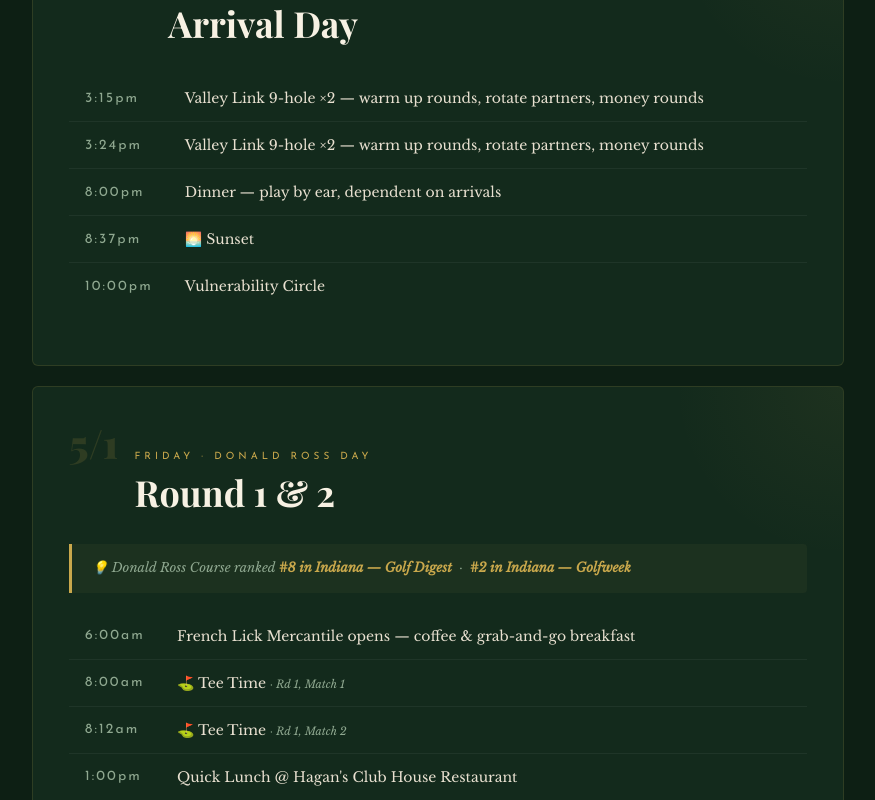
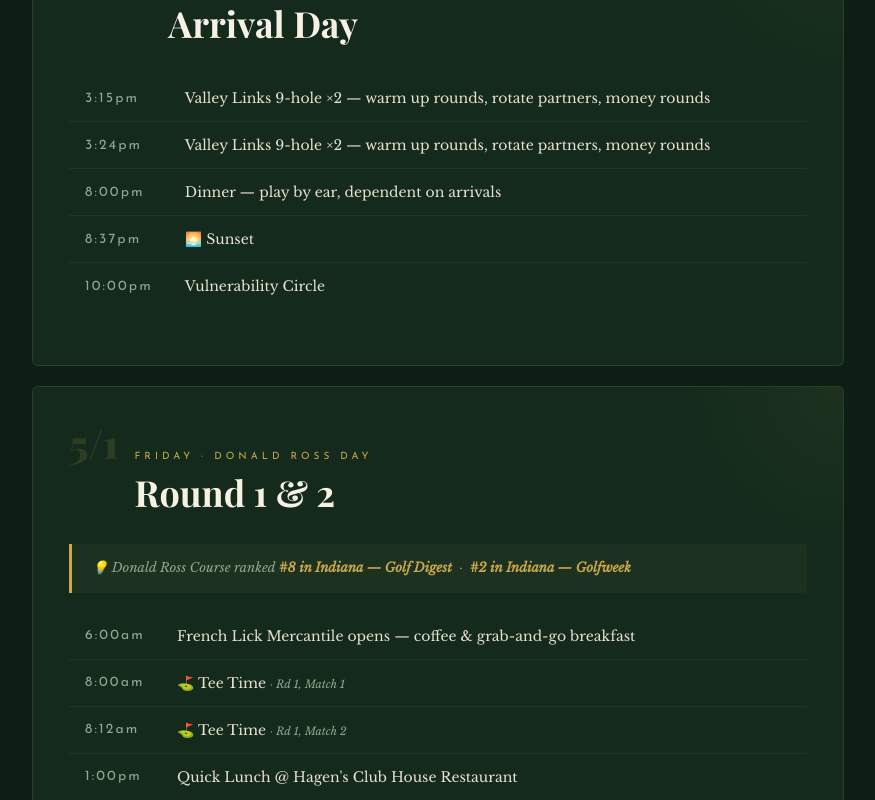
Before and after one commit to trvsbowden-wq/2026-Clasico, a plain HTML site: page index.html in a window 1280 px wide. Shown: the part 1280-2080 px from the top of the page, without its empty margins (202-1077 px from the left). Drawn offline with nearby package versions, Linux system fonts and the light colour scheme; a web font is replaced by a local one.

Commit message:
Update index.html

```diff
--- a/index.html
+++ b/index.html
@@ -581,8 +581,8 @@
       </div>
       <table class="match-table">
         <tbody>
-          <tr><td class="match-num" style="width:90px;">3:15pm</td><td>Valley Link 9-hole ×2 — warm up rounds, rotate partners, money rounds</td></tr>
-          <tr><td class="match-num">3:24pm</td><td>Valley Link 9-hole ×2 — warm up rounds, rotate partners, money rounds</td></tr>
+          <tr><td class="match-num" style="width:90px;">3:15pm</td><td>Valley Links 9-hole ×2 — warm up rounds, rotate partners, money rounds</td></tr>
+          <tr><td class="match-num">3:24pm</td><td>Valley Links 9-hole ×2 — warm up rounds, rotate partners, money rounds</td></tr>
           <tr><td class="match-num">8:00pm</td><td>Dinner — play by ear, dependent on arrivals</td></tr>
           <tr><td class="match-num">8:37pm</td><td>🌅 Sunset</td></tr>
           <tr><td class="match-num">10:00pm</td><td>Vulnerability Circle</td></tr>
@@ -605,7 +605,7 @@
           <tr><td class="match-num" style="width:90px;">6:00am</td><td>French Lick Mercantile opens — coffee &amp; grab-and-go breakfast</td></tr>
           <tr><td class="match-num">8:00am</td><td>⛳ Tee Time <span style="color:var(--text-muted);font-size:11px;font-style:italic;">· Rd 1, Match 1</span></td></tr>
           <tr><td class="match-num">8:12am</td><td>⛳ Tee Time <span style="color:var(--text-muted);font-size:11px;font-style:italic;">· Rd 1, Match 2</span></td></tr>
-          <tr><td class="match-num">1:00pm</td><td>Quick Lunch @ Hagan's Club House Restaurant</td></tr>
+          <tr><td class="match-num">1:00pm</td><td>Quick Lunch @ Hagen's Club House Restaurant</td></tr>
           <tr><td class="match-num">2:12pm</td><td>⛳ Tee Time <span style="color:var(--text-muted);font-size:11px;font-style:italic;">· Rd 2, Match 1</span></td></tr>
           <tr><td class="match-num">2:24pm</td><td>⛳ Tee Time <span style="color:var(--text-muted);font-size:11px;font-style:italic;">· Rd 2, Match 2</span></td></tr>
           <tr><td class="match-num">8:15pm</td><td>Dinner @ 1875: The Steakhouse</td></tr>
```
